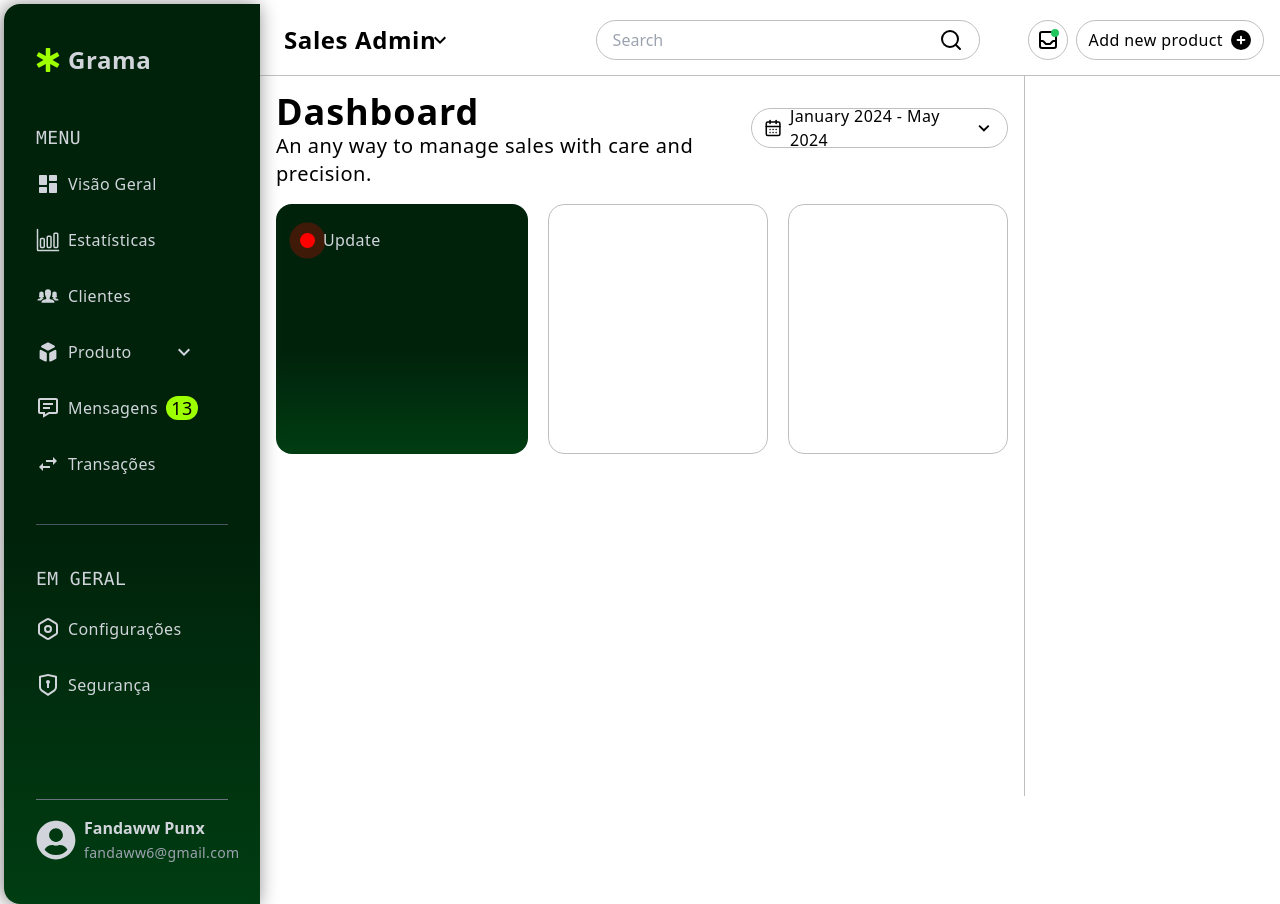
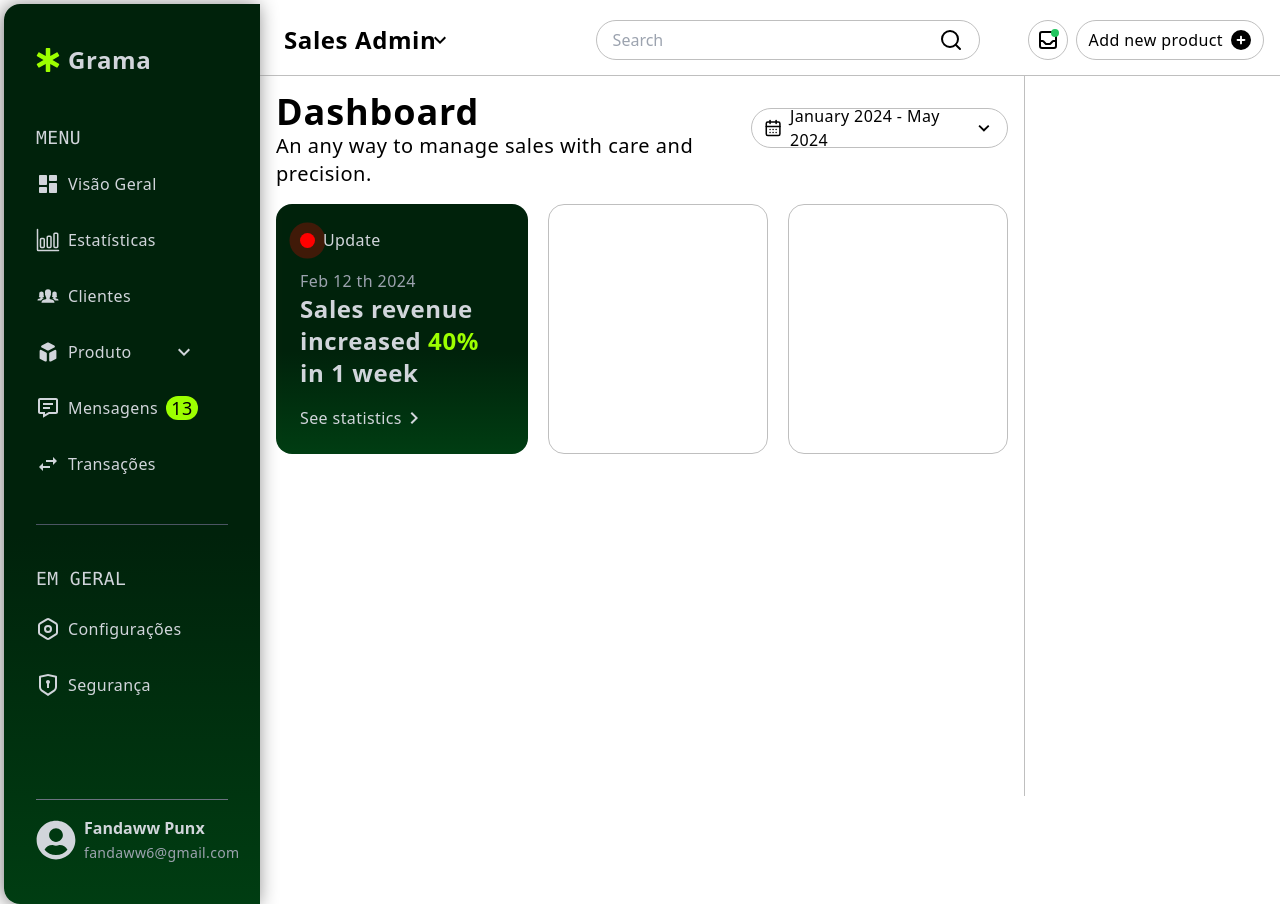
Before and after one commit to capaolab/grama, a Next.js app in the folder grama/: page /dashboard in a window 1280 px wide. Built offline with nearby package versions, Linux system fonts and the light colour scheme.

Commit message:
adding more stuff to the first card

```diff
--- a/grama/src/app/dashboard/page.jsx
+++ b/grama/src/app/dashboard/page.jsx
@@ -3,7 +3,7 @@ import SearchInput from "@/components/SearchInput";
 import { HiOutlineInbox } from "react-icons/hi";
 import { FaCirclePlus } from "react-icons/fa6";
 import { LuCalendarDays } from "react-icons/lu";
-import { MdOutlineKeyboardArrowDown } from "react-icons/md";
+import { MdOutlineKeyboardArrowDown, MdOutlineKeyboardArrowRight } from "react-icons/md";
 
 function Dashboard() {
   return (
@@ -45,12 +45,24 @@ function Dashboard() {
 
           <div className="w-full h-max my-4 flex gap-5">
             <div
-              className="w-full h-[250px] p-6 rounded-2xl"
+              className="w-full h-[250px] p-6 flex flex-col rounded-2xl"
               style={{ background: "var(--bg-sidebar)" }}
             >
               <div className="flex items-center gap-2">
                 <div className="dot-alert"></div>
                 <span className="text-[var(--text-sidebar)]">Update</span>
+              </div>
+
+              <div className="my-auto">
+                <span className="text-base text-gray-400">Feb 12 th 2024</span>
+
+                <p className="text-2xl font-semibold text-[var(--text-sidebar)]">
+                  Sales revenue increased <span className="text-2xl font-semibold text-[var(--secondary-color)]">40%</span> in 1 week
+                </p>
+              </div>
+              <div className="flex items-center">
+                <p className="text-base text-[var(--text-sidebar)]">See statistics</p>
+                <MdOutlineKeyboardArrowRight className="text-2xl text-[var(--text-sidebar)]" />
               </div>
             </div>
 
```
